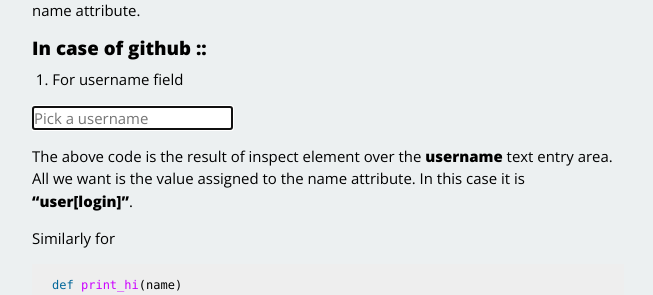
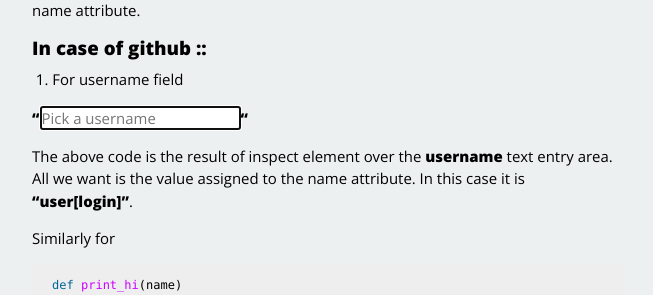
Before and after one commit to bhishan/bhishan.github.io, a Jekyll site: the page built from _posts/2014-11-04-fill-up-online-form-using-python.markdown, in a window 1280 px wide. Shown: the part 529-824 px from the top of the page, without its empty margins (312-965 px from the left). Built offline with Jekyll 4.4.1, drawn with Linux system fonts in a browser that asks for light colours; Markdown is read by kramdown in place of the engine named in the settings.

Commit message:
Update 2014-11-04-fill-up-online-form-using-python.markdown

```diff
--- a/_posts/2014-11-04-fill-up-online-form-using-python.markdown
+++ b/_posts/2014-11-04-fill-up-online-form-using-python.markdown
@@ -25,7 +25,7 @@ In case of github ::
 --------------------
 1. For username field
 
-<input type="text" name="user[login]" class="textfield" placeholder="Pick a username" data-autocheck-url="/signup_check/username" autofocus="">
+**"<input type="text" name="user[login]" class="textfield" placeholder="Pick a username" data-autocheck-url="/signup_check/username" autofocus="">"**
 
 The above code is the result of inspect element over the **username** text entry area. All we want is the value assigned to the name attribute. In this case it is **"user[login]"**.
 
```
